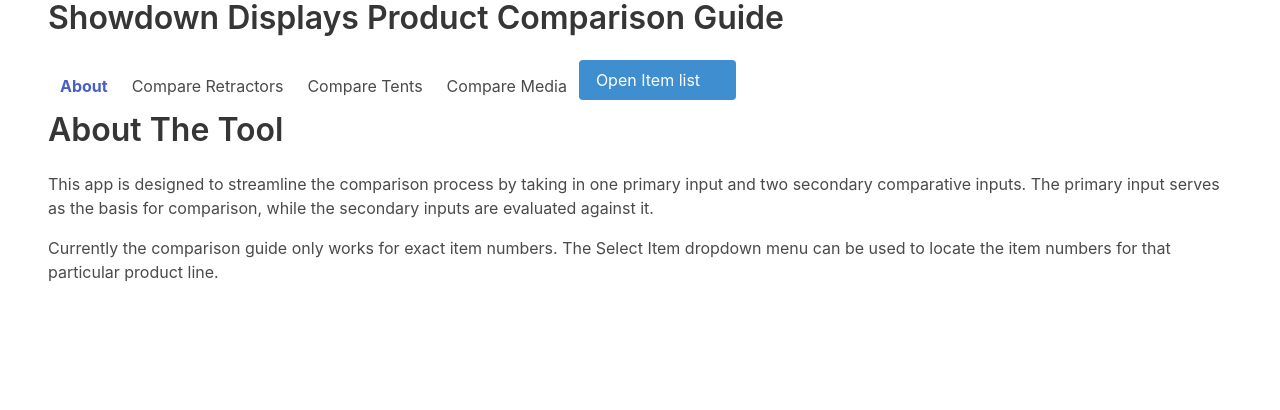
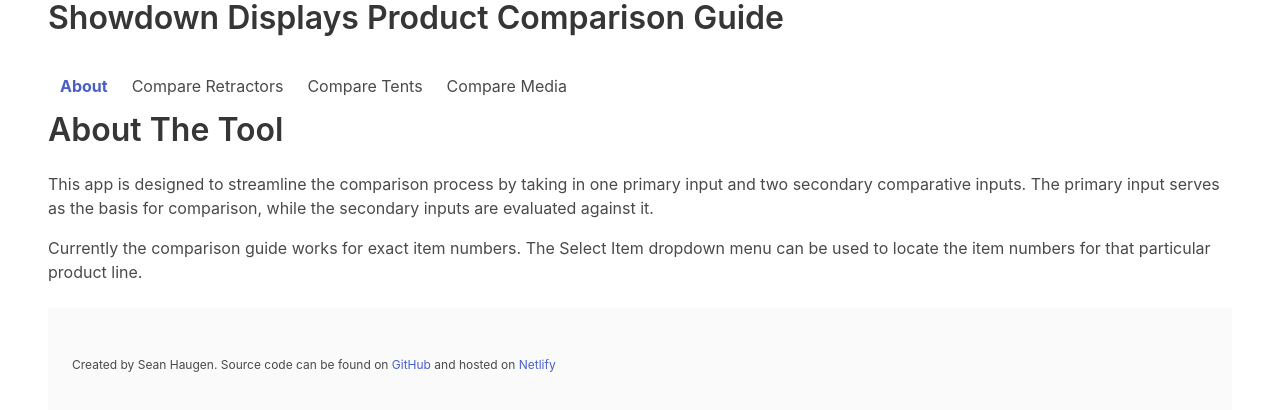
Before and after one commit to SeanHaugen/Comparison_guide, a React (Create React App) app: page /About in a window 1280 px wide. Shown: the top 410 px of the page. Built offline with nearby package versions, Linux system fonts and the light colour scheme.

Commit message:
"style, comments"

```diff
--- a/public/index.html
+++ b/public/index.html
@@ -27,6 +27,7 @@
     <title>Comp. Guide</title>
   </head>
   <body>
+
     <noscript>You need to enable JavaScript to run this app.</noscript>
     <div id="root"></div>
     <!--
--- a/src/App.css
+++ b/src/App.css
@@ -6,13 +6,13 @@
 }
 
 .app-container {
-  margin-bottom: 10em;
+  margin-bottom: 2em;
   margin-left: 3em;
   margin-right: 3em;
 }
 
 .highlight {
-    background-color: yellow;
+    background-color: rgba(254, 254, 89, 0.714);
     width: fit-content;
     border-radius: 10px;
 }
@@ -61,77 +61,6 @@
   color: white;
 }
 
-
-
-  /* Container for each product section */
-  /* .product-section {
-    width: 48%;
-    padding: 30px;
-    text-align: center;
-    border-radius: 10px;
-    box-shadow: 2px 2px 8px rgba(0, 0, 0, 0.1);
-  } */
-
-  /* Image container */
-  /* .product-section img {
-    width: 100%;
-    margin-bottom: 20px;
-  } */
-
-  /* Product title */
-  /* .product-section h3 {
-    font-size: 22px;
-    margin-bottom: 20px;
-  } */
-
-  /* Product description */
-  /* .product-section p {
-    font-size: 16px;
-    line-height: 1.5;
-    margin-bottom: 20px;
-  }
-   */
-  /* Comparison table */
-  /* .comparison-table {
-    width: 100%;
-    border-collapse: collapse;
-    margin-bottom: 20px;
-  } */
-
-  /* Comparison table headers */
-  /* .comparison-table th {
-    background-color: #ddd;
-    font-weight: bold;
-    padding: 10px;
-    text-align: left;
-  } */
-
-  /* Comparison table cells */
-  /* .comparison-table td {
-    padding: 10px;
-  } */
-
-  /* Highlight cells with different values */
-  /* .comparison-table td.different {
-    background-color: #ffcccc;
-  } */
-
-  /* tr {
-    margin: 5px;
-  } */
-
-  /* .item-list {
-    display: flex;
-    position:relative;
-    left: 10em;
-  } */
-
-  /* .comparison-container {
-    display: flex;
-    flex-flow: row wrap;
-  } */
-/*
-  td tr {
-    border: 1px solid black;
-    width: 20em;
-  } */
+.footer {
+  margin-top: 1em;
+}
--- a/src/App.js
+++ b/src/App.js
@@ -4,8 +4,10 @@
 import SearchBar from "./components/SearchBar";
 import ShowRetractors from "./components/retractors/ShowRetractors";
 import ShowTent from "./components/tents/ShowTents";
+import ShowMedia from "./components/media/ShowMedia";
 import Header from "./components/Header";
 import About from "./components/About";
+import Footer from "./components/Footer";
 //style imports
 import 'bulma/css/bulma.css';
 import './App.css';
@@ -55,8 +57,15 @@
                     </div>
                     }
                      />
+                     <Route path='/mediaCompare' element={
+                    <div>
+                      <ShowMedia tent={item} tent2={item2} tent3={item3} />
+                    </div>
+                    }
+                     />
                 </Routes>
             </Router>
+            <Footer />
         </div>
     )
 }
--- a/src/components/About.js
+++ b/src/components/About.js
@@ -6,7 +6,7 @@
         <div className="about content">
             <h1 className="title">About The Tool</h1>
             <p className="body ">This app is designed to streamline the comparison process by taking in one primary input and two secondary comparative inputs. The primary input serves as the basis for comparison, while the secondary inputs are evaluated against it. </p>
-            <p className="body">Currently the comparison guide only works for exact item numbers. The Select Item dropdown menu can be used to locate the item numbers for that particular product line. </p>
+            <p className="body">Currently the comparison guide works for exact item numbers. The Select Item dropdown menu can be used to locate the item numbers for that particular product line. </p>
         </div>
     )
 }
--- /dev/null
+++ b/src/components/Footer.js
@@ -0,0 +1,18 @@
+
+
+function Footer() {
+
+
+    return (
+        <footer className="footer">
+            <div className="content has-centered-text is-small">
+                <p >
+                    Created by Sean Haugen. Source code can be found on <a href="https://github.com/SeanHaugen/Comparison_guide">GitHub</a> and hosted on <a href="https://app.netlify.com/sites/sd-comparison-guide/overview">Netlify</a>
+
+                </p>
+            </div>
+        </footer>
+    )
+}
+
+export default Footer;
--- a/src/components/Header.js
+++ b/src/components/Header.js
@@ -1,6 +1,6 @@
 import React from 'react'
 import { NavLink } from 'react-router-dom'
-import ItemList from './ItemList'
+
 
 function Header({setSelectedRoute, itemList}) {
 
@@ -14,7 +14,7 @@
                 <NavLink to='/RetractorCompare' className="navbar-item" onClick={() => setSelectedRoute('retractors')} >Compare Retractors</NavLink>
                 <NavLink to='/TentsCompare' className="navbar-item" onClick={() => setSelectedRoute('tents')}>Compare Tents</NavLink>
                 <NavLink to='/mediaCompare' className="navbar-item">Compare Media</NavLink>
-                <ItemList className="list-container" itemList={itemList} />
+
             </div>
         </nav>
         </div>
--- a/src/components/ItemList.js
+++ b/src/components/ItemList.js
@@ -20,7 +20,7 @@
 
     return (
         <>
-        <div className="dropdown is-left is-active">
+        <div className="dropdown is-active">
             <div className="dropdown-trigger dropdown-container">
                 <button className="button is-info " aria-haspopup="true" aria-controls='dropdown-menu5' onClick={handleIsOpen}>
                     <div>Open Item list</div>
--- a/src/components/SearchBar.js
+++ b/src/components/SearchBar.js
@@ -1,4 +1,5 @@
 import React, { useEffect, useState} from "react";
+import ItemList from "./ItemList";
 
 function SearchBar({itemList,  setItem, setItem2, setItem3}) {
 
@@ -36,12 +37,34 @@
         <div className="comparison-guide box">
         <form onSubmit={handleFormSubmit}   >
             {/* form inputs */}
-            <input type="text" className="input is-primary is-focused" placeholder="Enter Item Number" value={input1} onChange={e => setInput1(e.target.value)} />
-            <input type="text" className="input is-info is-focused" placeholder="Enter Item Number to Compare" value={input2} onChange={e => setInput2(e.target.value)} />
-            <input type="text" className="input is-info is-focused" placeholder="Enter Item Number to Compare" value={input3} onChange={e => setInput3(e.target.value)} />
+            <input
+                type="text"
+                className="input is-primary is-focused"
+                placeholder="Enter Item Number"
+                value={input1}
+                onChange={e => setInput1(e.target.value)}
+
+                />
+            <input
+                type="text"
+                className="input is-info is-focused"
+                placeholder="Enter Item Number to Compare"
+                value={input2}
+                onChange={e => setInput2(e.target.value)}
+
+                 />
+            <input
+                type="text"
+                className="input is-info is-focused"
+                placeholder="Enter Item Number to Compare"
+                value={input3}
+                onChange={e => setInput3(e.target.value)}
+
+                />
             {/* form buttons */}
             <button type="submit" onClick={handleFormSubmit} className="button submit is-primary is-responsive">Compare</button>
             <button onClick={clearInputs} type="reset" className="button is-danger is-responsive">Clear Inputs</button>
+            <ItemList itemList={itemList} className="is-responsive"/>
         </form>
         </div>
     )
--- /dev/null
+++ b/src/components/media/ShowMedia.js
@@ -0,0 +1,12 @@
+
+
+function ShowMedia() {
+
+    return (
+        <div>
+            <h1 className="title">Under Construction</h1>
+        </div>
+    )
+}
+
+export default ShowMedia
```
Also changed, not shown: package.json (+8 -2 lines), public/main.js (+22 -2 lines), public/preload.js (added, +10 -0 lines), src/Data/images/240614_0.jpeg (deleted), 1 other file (tests, documents, lock files or other folders).
